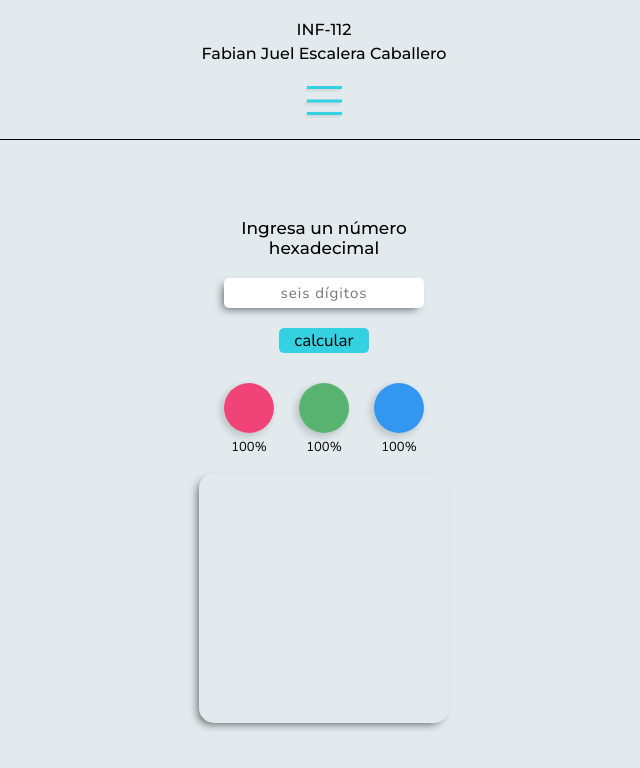
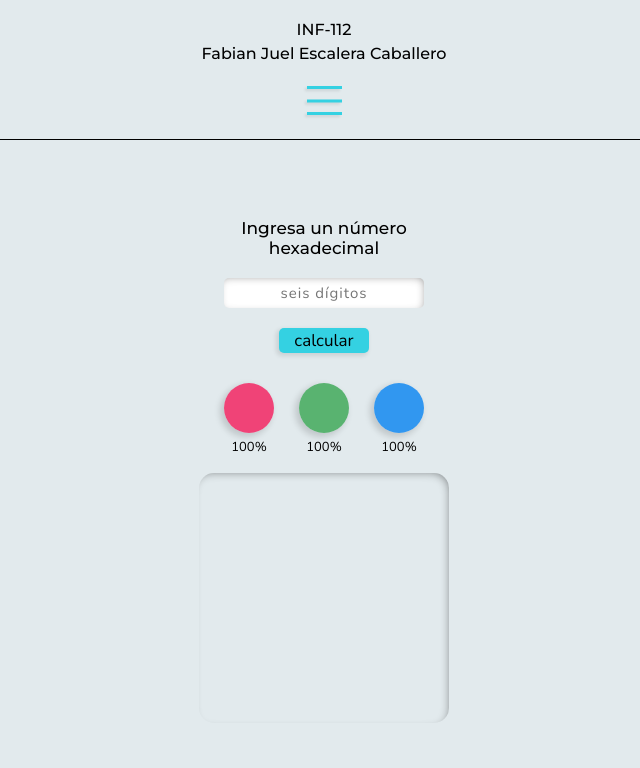
Before and after one commit to Flerian-EC/proyecto, a plain HTML site: page index.html in a window 1280 px wide. Shown: the whole page, without its empty margins (316-956 px from the left). Drawn offline with nearby package versions, Linux system fonts and the light colour scheme.

Commit message:
main, arreglo y mejora de sombras

```diff
--- a/index.html
+++ b/index.html
@@ -4,6 +4,7 @@
   <meta charset="UTF-8">
   <meta http-equiv="X-UA-Compatible" content="IE=edge">
   <meta name="viewport" content="width=device-width, initial-scale=1.0">
+  <meta name="description" content="sistema hexadecimal y los colores">
   <title>INF-112</title>
   <link rel="preconnect" href="https://fonts.googleapis.com">
   <link rel="preconnect" href="https://fonts.gstatic.com" crossorigin>
--- a/style/components/home/_1home-style.scss
+++ b/style/components/home/_1home-style.scss
@@ -81,8 +81,7 @@
     margin-block-end: 20px;
     border: none;
     outline: none;
-    -webkit-box-shadow: -4px 4px 9px -3px rgba(0,0,0,0.6);
-    box-shadow: -4px 4px 9px -3px rgba(0,0,0,0.6);
+    box-shadow: -2px 2px 10px -4px rgb(0 0 0 / 45%) inset;
     font-family: $texto;
     font-size: 15px;
     font-weight: bold;
@@ -105,6 +104,7 @@
     border: none;
     outline: none;
     background-color: $tema6;
+    box-shadow: -2px 2px 4px 1px rgb(0 0 0 / 10%);
     font-family: $texto;
     font-size: 17px;
     cursor: pointer;
@@ -149,7 +149,6 @@
     height: 250px;
     margin: 0 auto;
     border-radius: 15px;
-    -webkit-box-shadow: -4px 4px 9px -3px rgba(0,0,0,0.6);
-    box-shadow: -4px 4px 9px -3px rgba(0,0,0,0.6);
+    box-shadow: -3px 3px 10px -4px rgb(0 0 0 / 45%) inset;
   }
 }
```
Also changed, not shown: style/style.css, 1 other file.
